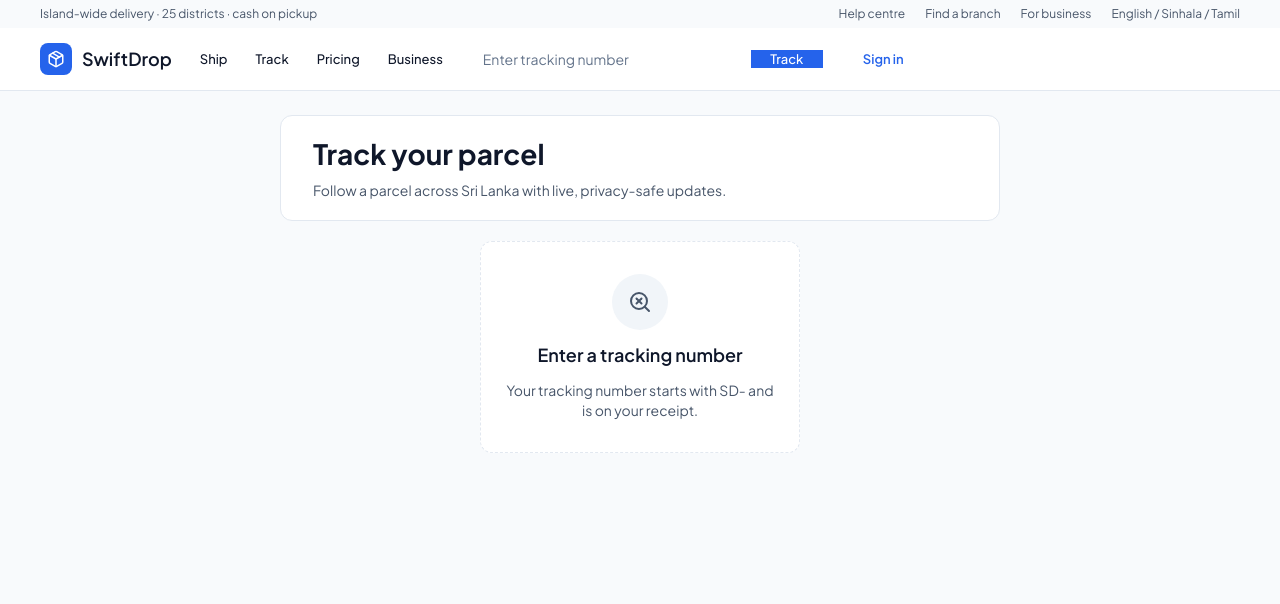
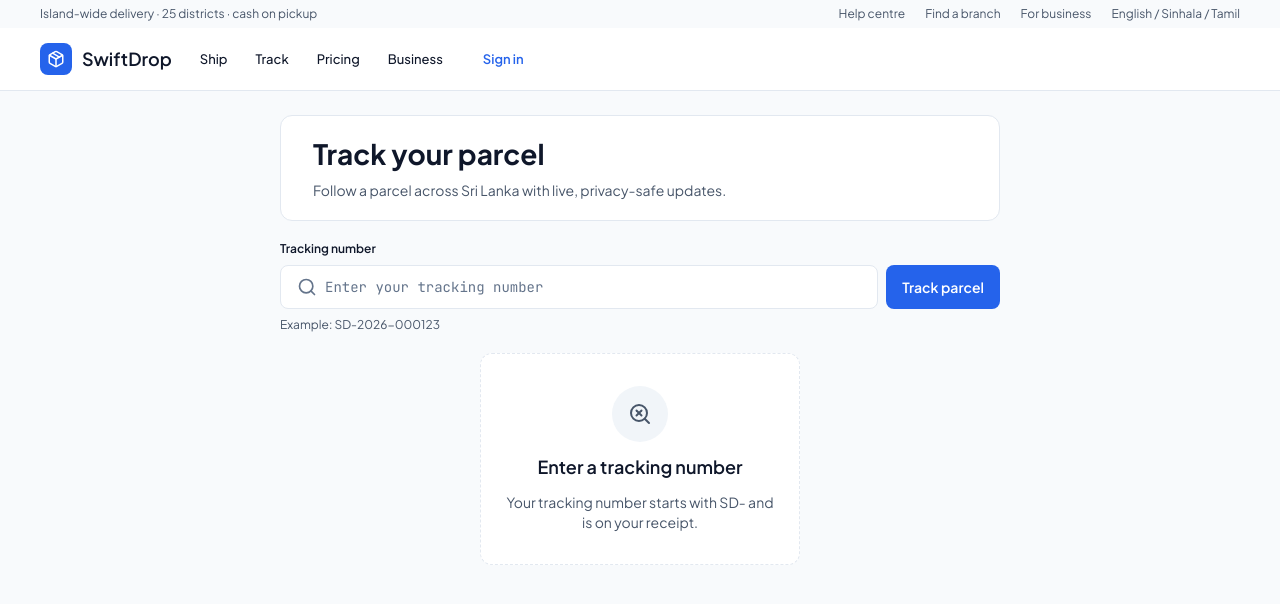
Before and after one commit to Shehan-Dinusha/BitCraft_SwiftDrop, a React (Vite) app in the folder frontend/: page /track in a window 1280 px wide. Shown: the top 604 px of the page. Built offline with nearby package versions, Linux system fonts and the light colour scheme.

Commit message:
feat(frontend): move tracking search to header on /track/:tn with Button component and clear input

```diff
--- a/frontend/src/design-system/components/Shell/TopBar.tsx
+++ b/frontend/src/design-system/components/Shell/TopBar.tsx
@@ -152,6 +152,10 @@ export interface PublicHeaderProps {
   trackingNumber?: string;
   /** Clear handler; replaces "Track" button with "Clear" when trackingNumber is provided. */
   onClear?: () => void;
+  /** Clears the header input value AND navigates. Used on /track/:tn. */
+  onClearInput?: () => void;
+  /** When true, renders the search form in the header. Used on /track/:tn. */
+  showSearchInHeader?: boolean;
   className?: string;
 }
 
@@ -160,13 +164,23 @@ export function PublicHeader({
   onTrack,
   onSignIn,
   trackingNumber,
-  onClear,
+  onClearInput,
+  showSearchInHeader,
   className
 }: PublicHeaderProps) {
   const isMobile = useMediaQuery('(max-width: 639px)');
   const hasTracking = Boolean(trackingNumber?.trim());
+  const shouldShowSearch = showSearchInHeader && hasTracking;
   const [isExpanded, setIsExpanded] = useState(false);
+  const [inputValue, setInputValue] = useState(trackingNumber ?? '');
   const inputRef = useRef<HTMLInputElement>(null);
+
+  // Sync input value with trackingNumber prop when it changes
+  useEffect(() => {
+    if (trackingNumber !== undefined) {
+      setInputValue(trackingNumber ?? '');
+    }
+  }, [trackingNumber]);
 
   // Auto-focus input when expanded on mobile
   useEffect(() => {
@@ -182,16 +196,15 @@ export function PublicHeader({
 
   const handleSubmit = (event: React.FormEvent<HTMLFormElement>) => {
     event.preventDefault();
-    const data = new FormData(event.currentTarget);
-    const value = String(data.get('tracking') ?? '').trim();
+    const value = inputValue.trim();
     if (value) onTrack?.(value);
   };
 
   const handleClear = (event: React.MouseEvent) => {
     event.preventDefault();
     event.stopPropagation();
-    onClear?.();
-    setIsExpanded(false);
+    setInputValue('');
+    onClearInput?.();
   };
 
   const toggleExpanded = () => {
@@ -200,7 +213,7 @@ export function PublicHeader({
 
   const searchFormClasses = cn(
     'flex items-center gap-2 w-[352px] max-w-[30vw] transition-all duration-200 ease-out overflow-hidden',
-    hasTracking
+    shouldShowSearch
       ? 'h-10 opacity-100 max-h-20 lg:flex'
       : isMobile
         ? isExpanded
@@ -236,6 +249,7 @@ export function PublicHeader({
           <a href="#pricing">Pricing</a>
           <a href="#business">Business</a>
         </nav>
+        {shouldShowSearch && (
           <form className={searchFormClasses} onSubmit={handleSubmit}>
             <label htmlFor="public-tracking-input" className="sr-only">
               Enter tracking number
@@ -246,29 +260,35 @@ export function PublicHeader({
               name="tracking"
               aria-label="Enter tracking number"
               placeholder="Enter tracking number"
-            defaultValue={hasTracking ? trackingNumber : undefined}
+              value={inputValue}
+              onChange={(e) => setInputValue(e.target.value)}
               className="min-w-0 flex-1 bg-transparent px-3 text-body text-primary outline-none placeholder:text-muted [&::-webkit-search-cancel-button]:hidden"
               disabled={hasTracking}
             />
-          {hasTracking ? (
-            <button
-              type="button"
-              onClick={handleClear}
-              className="w-[72px] shrink-0 bg-brand-primary text-label text-brand-on hover:bg-brand-hover flex items-center justify-center gap-1.5"
-            >
-              <X className="size-3.5" aria-hidden="true" />
-              <span className="text-label">Clear</span>
-            </button>
-          ) : (
-            <button
+            <Button
               type="submit"
-              className="w-[72px] shrink-0 bg-brand-primary text-label text-brand-on hover:bg-brand-hover"
+              variant="primary"
+              density="comfortable"
+              className="shrink-0"
+              disabled={hasTracking}
             >
               Track
-            </button>
+            </Button>
+            {hasTracking && onClearInput && (
+              <Button
+                type="button"
+                variant="outline"
+                density="comfortable"
+                leftIcon={<X className="size-3.5" />}
+                className="shrink-0"
+                onClick={handleClear}
+              >
+                Clear
+              </Button>
             )}
           </form>
-        {isMobile && !hasTracking && (
+        )}
+        {isMobile && !hasTracking && !shouldShowSearch && (
           <button
             type="button"
             onClick={toggleExpanded}
--- a/frontend/src/features/public-tracking/pages/PublicTrackingPage.tsx
+++ b/frontend/src/features/public-tracking/pages/PublicTrackingPage.tsx
@@ -8,6 +8,7 @@ import {
   PublicHeader,
   Skeleton
 } from '@/design-system';
+import { TrackingSearchForm } from '../components/TrackingSearchForm';
 import { TrackingDetails } from '../components/TrackingDetails';
 import { useTrackingStream } from '@/hooks/useTrackingStream';
 import { isTerminalPublicStatus, TrackingApiError } from '@/services/api/trackingHubApi';
@@ -35,6 +36,8 @@ export function PublicTrackingPage() {
   const rateLimited = error instanceof TrackingApiError && error.status === 429;
   const fatalError = error !== null && view === null;
 
+  const hasTracking = Boolean(trackingNumber?.trim());
+
   return (
     <VelocityDensityProvider density="comfortable">
       <div className="min-h-screen bg-canvas text-primary">
@@ -42,7 +45,8 @@ export function PublicTrackingPage() {
           onTrack={openTracking}
           onSignIn={() => navigate('/login')}
           trackingNumber={trackingNumber}
-          onClear={clearTracking}
+          onClearInput={clearTracking}
+          showSearchInHeader={hasTracking}
         />
 
         <main className="mx-auto flex w-full max-w-3xl flex-col gap-5 px-4 py-6 sm:px-6">
@@ -52,7 +56,11 @@ export function PublicTrackingPage() {
             className="rounded-xl border border-border-subtle px-5 py-5 sm:px-8"
           />
 
-          {!trackingNumber ? (
+          {!hasTracking && (
+            <TrackingSearchForm defaultValue="" onTrack={openTracking} onClear={clearTracking} />
+          )}
+
+          {!hasTracking ? (
             <EmptyState
               type="no-results"
               title="Enter a tracking number"
```
Lines whose indentation alone changed are shown as unchanged.
